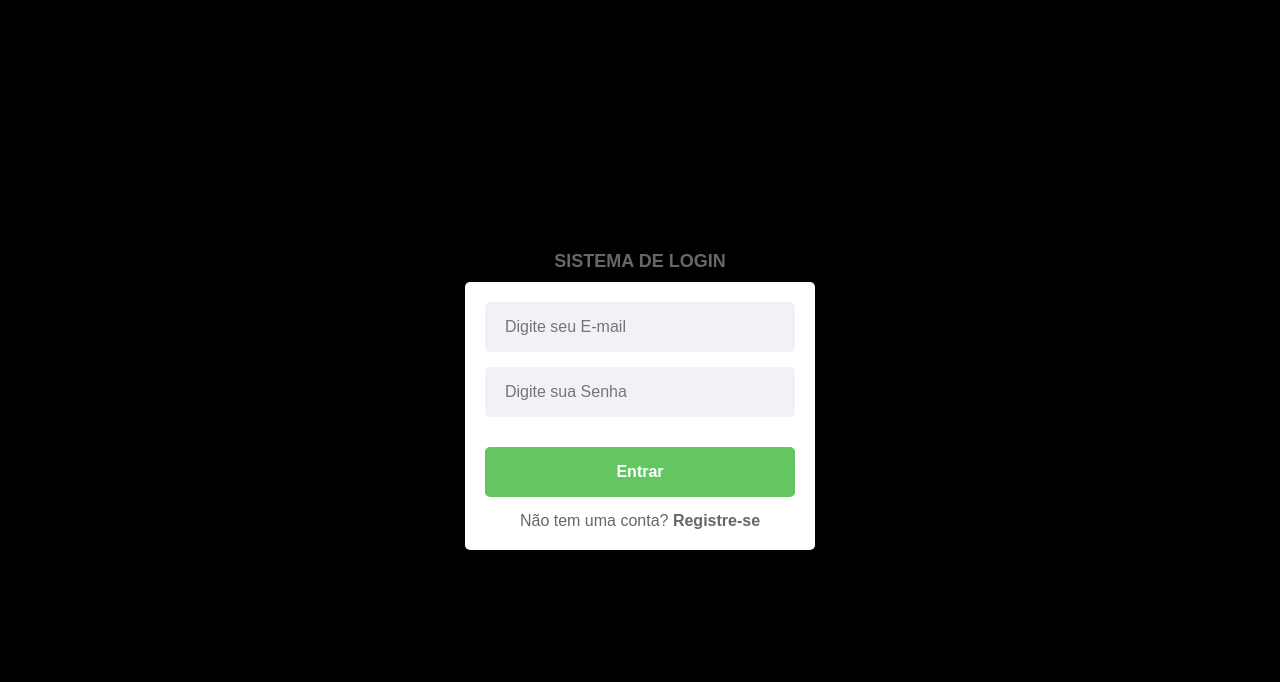
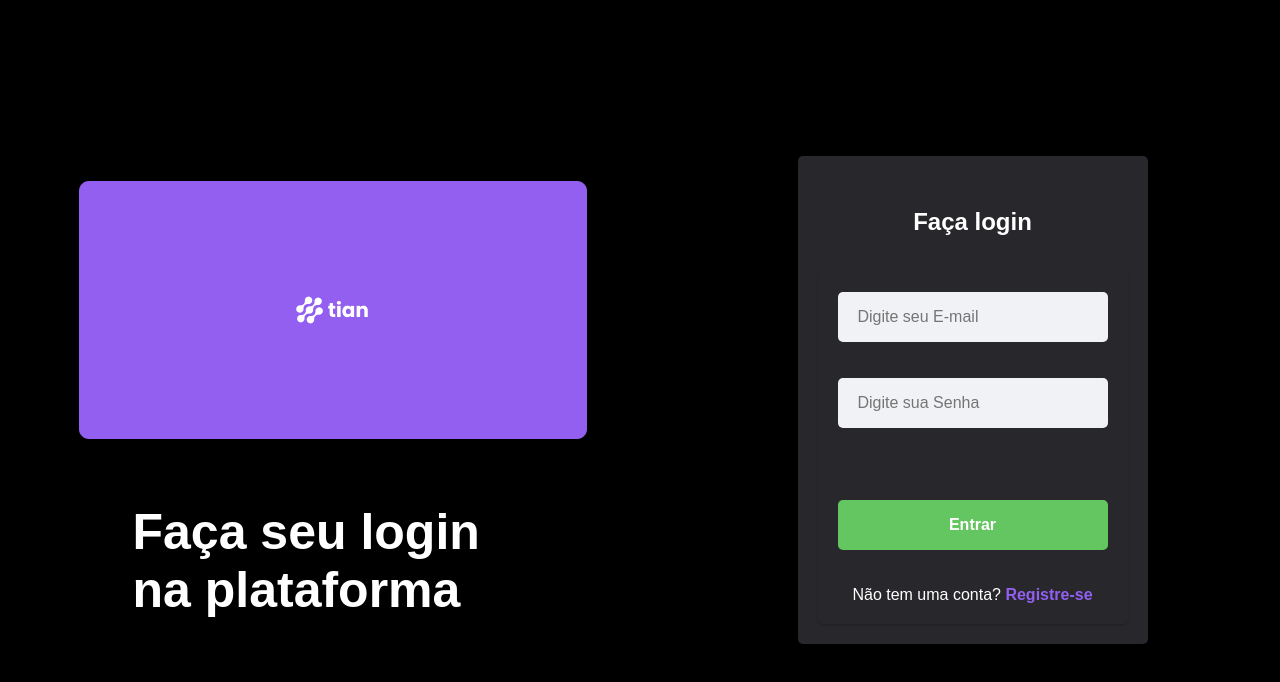
Before and after one commit to JpLimags/Catalago-Filmes-POO, a React (Create React App) app: page / in a window 1280 px wide. Shown: the top 682 px of the page. Built offline with nearby package versions, Linux system fonts and the light colour scheme.

Commit message:
Finished Signin style

```diff
--- a/src/pages/Signin/index.js
+++ b/src/pages/Signin/index.js
@@ -4,6 +4,7 @@ import Button from "../../components/button"
 import * as C from "./styles"
 import { Link, useNavigate } from "react-router-dom"
 import useAuth from "../../hooks/useAuth"
+import logo from "./assets/Logo.png"
 
 const Signin = () => {
   const { signin } = useAuth()
@@ -31,8 +32,13 @@ const Signin = () => {
 
   return (
     <C.Container>
-      <C.Label>SISTEMA DE LOGIN</C.Label>
+      <C.Left>
+        <h1 style={{color: "white", fontSize: '50px'}}>Faça seu login na plataforma</h1>
+        <img src={logo} alt="Logo do site"></img>
+      </C.Left>
       <C.Content>
+        <C.Label>Faça login</C.Label>
+        <C.Form>
           <Input
             type="email"
             placeholder="Digite seu E-mail"
@@ -47,12 +53,14 @@ const Signin = () => {
           />
           <C.labelError>{error}</C.labelError>
           <Button Text="Entrar" onClick={handleLogin} />
-        <C.LabelSignup>
+          <C.LabelSignin>
             Não tem uma conta?
             <C.Strong>
               <Link to="/signup">&nbsp;Registre-se</Link>
             </C.Strong>
-        </C.LabelSignup>
+          </C.LabelSignin>
+        </C.Form>
+
       </C.Content>
     </C.Container>
   )
--- a/src/pages/Signin/styles.js
+++ b/src/pages/Signin/styles.js
@@ -1,49 +1,97 @@
-import styled from "styled-components";
+import styled from "styled-components"
 
 export const Container = styled.div`
+  box-sizing: border-box;
+  margin: 0;
   display: flex;
+  justify-content: space-around;
   align-items: center;
+  height: 100vh;
+  width: 100vw;
+  background-color: black;
+`
+export const Left = styled.div`
+  width: 50vh;
+  height: 100vh;
+  display: flex;
   justify-content: center;
-  flex-direction: column;
-  gap: 10px;
-  height: 100vh;
-`;
+  align-items: center;
+  flex-direction: column-reverse;
+  gap: 4rem;
+`
 
-export const Content = styled.div`
-  gap: 15px;
+export const Right = styled.div``
+
+export const Form = styled.form`
+  gap: 36px;
   display: flex;
   align-items: center;
   justify-content: center;
   flex-direction: column;
   width: 100%;
   box-shadow: 0 1px 2px #0003;
-  background-color: white;
+  background-color: #28282C;
   max-width: 350px;
   padding: 20px;
   border-radius: 5px;
-`;
+`
+
+
+export const TextContent = styled.div`
+  display: flex;
+  flex-direction: column;
+  align-self: center;
+  width: 100%;
+  max-width: 480px;
+  padding-left: 100px;
+  background-color: red;
+
+
+}
+`
+
+export const Content = styled.div`
+  gap: 36px;
+  display: flex;
+  align-items: center;
+  justify-content: center;
+  flex-direction: column;
+  width: 100%;
+  box-shadow: 0 1px 2px #0003;
+  background-color: #28282C;
+  max-width: 350px;
+  padding: 20px;
+  border-radius: 5px;
+`
 
 export const Label = styled.label`
+  font-size: 24px;
+  font-weight: 600;
+  color: white;
+  margin-top: 2rem;
+`
+
+export const Text = styled.text`
   font-size: 18px;
   font-weight: 600;
-  color: #676767;
-`;
+  color: white;
+  font-size: 80px;
+`
 
-export const LabelSignup = styled.label`
+export const LabelSignin = styled.label`
   font-size: 16px;
-  color: #676767;
-`;
+  color: white;
+`
 
 export const labelError = styled.label`
   font-size: 14px;
   color: red;
-`;
+`
 
 export const Strong = styled.strong`
   cursor: pointer;
-
   a {
     text-decoration: none;
-    color: #676767;
+    color: #925FF0;
   }
-`;
+`
--- a/src/pages/Signup/style.css
+++ /dev/null
@@ -1,228 +0,0 @@
-/* CSS reset */
-*, *:before, *:after {
-    margin:0;
-    padding:0;
-    font-family: Arial,sans-serif;
-  }
-
-  body{
-    margin:10px;
-  }
-
-  a{
-    text-decoration: none;
-  }
-
-  /* esconde as ancoras da tela */
-  a.links{
-    display: none;
-  }
-
-  /* content que contem os formulários */
-  .content{
-    width: 500px;
-    margin: 0px auto;
-    position: relative;
-  }
-
-  /* formatando o cabeçalho dos formulários */
-  h1{
-    font-size: 48px;
-    color: #066a75;
-    padding: 10px 0;
-    font-family: Arial,sans-serif;
-    font-weight: bold;
-    text-align: center;
-    padding-bottom: 30px;
-  }
-  h1:after{
-    content: ' ';
-    display: block;
-    width: 100%;
-    height: 2px;
-    margin-top: 10px;
-    background: -webkit-linear-gradient(left, rgba(147,184,189,0) 0%,rgba(147,184,189,0.8) 20%,rgba(147,184,189,1) 53%,rgba(147,184,189,0.8) 79%,rgba(147,184,189,0) 100%);
-    background: linear-gradient(left, rgba(147,184,189,0) 0%,rgba(147,184,189,0.8) 20%,rgba(147,184,189,1) 53%,rgba(147,184,189,0.8) 79%,rgba(147,184,189,0) 100%);
-  }
-
-  p{
-    margin-bottom:15px;
-  }
-  p:first-child{
-    margin: 0px;
-  }
-  label{
-    color: #405c60;
-    position: relative;
-  }
-
-  /**** advanced input styling ****/
-  /* placeholder */
-  ::-webkit-input-placeholder  {
-    color: #bebcbc;
-    font-style: italic;
-  }
-  input:-moz-placeholder,
-  textarea:-moz-placeholder{
-    color: #bebcbc;
-    font-style: italic;
-  }
-  input {
-    outline: none;
-  }
-
-  input:not([type="checkbox"]){
-    width: 95%;
-    margin-top: 4px;
-    padding: 10px;
-    border: 1px solid #b2b2b2;
-
-    -webkit-border-radius: 3px;
-    border-radius: 3px;
-
-    -webkit-box-shadow: 0px 1px 4px 0px rgba(168, 168, 168, 0.6) inset;
-    box-shadow: 0px 1px 4px 0px rgba(168, 168, 168, 0.6) inset;
-
-    -webkit-transition: all 0.2s linear;
-    transition: all 0.2s linear;
-  }
-
-  /*estilo do botão submit */
-  input[type="submit"]{
-    width: 100%!important;
-    cursor: pointer;
-    background: #3d9db3;
-    padding: 8px 5px;
-    color: #fff;
-    font-size: 20px;
-    border: 1px solid #fff;
-    margin-bottom: 10px;
-    text-shadow: 0 1px 1px #333;
-
-    -webkit-border-radius: 5px;
-    border-radius: 5px;
-
-    transition: all 0.2s linear;
-  }
-  input[type="submit"]:hover{
-    background: #4ab3c6;
-  }
-
-  /*marcando os links para mudar de um formulário para outro */
-  .link{
-    position: absolute;
-    background: #e1eaeb;
-    color: #7f7c7c;
-    left: 0px;
-    height: 20px;
-    width: 440px;
-    padding: 17px 30px 20px 30px;
-    font-size: 16px;
-    text-align: right;
-    border-top: 1px solid #dbe5e8;
-
-    -webkit-border-radius: 0 0  5px 5px;
-    border-radius: 0 0  5px 5px;
-  }
-  .link a {
-    font-weight: bold;
-    background: #f7f8f1;
-    padding: 6px;
-    color: rgb(29, 162, 193);
-    margin-left: 10px;
-    border: 1px solid #cbd518;
-
-    -webkit-border-radius: 4px;
-    border-radius: 4px;
-
-    -webkit-transition: all 0.4s linear;
-    transition: all 0.4s  linear;
-  }
-  .link a:hover {
-    color: #39bfd7;
-    background: #f7f7f7;
-    border: 1px solid #4ab3c6;
-  }
-
-  /* estilos para para ambos os formulários */
-  #cadastro,
-  #login{
-    position: absolute;
-    top: 0px;
-    width: 88%;
-    padding: 18px 6% 60px 6%;
-    margin: 0 0 35px 0;
-    background: rgb(247, 247, 247);
-    border: 1px solid rgba(147, 184, 189,0.8);
-
-    border-radius: 5px;
-
-    -webkit-animation-duration: 0.5s;
-    -webkit-animation-timing-function: ease;
-    -webkit-animation-fill-mode: both;
-
-    animation-duration: 0.5s;
-    animation-timing-function: ease;
-    animation-fill-mode: both;
-  }
-
-  #paracadastro:target ~ .content #cadastro,
-  #paralogin:target ~ .content #login{
-    z-index: 2;
-    -webkit-animation-name: fadeInLeft;
-    animation-name: fadeInLeft;
-
-    -webkit-animation-delay: .1s;
-    animation-delay: .1s;
-  }
-  #registro:target ~ .content #login,
-  #paralogin:target ~ .content #cadastro{
-    -webkit-animation-name: fadeOutLeft;
-    animation-name: fadeOutLeft;
-  }
-
-  /*fadeInLeft*/
-  @-webkit-keyframes fadeInLeft {
-    0% {
-      opacity: 0;
-      -webkit-transform: translateX(-20px);
-    }
-    100% {
-      opacity: 1;
-      -webkit-transform: translateX(0);
-    }
-  }
-
-  @keyframes fadeInLeft {
-    0% {
-      opacity: 0;
-      transform: translateX(-20px);
-    }
-    100% {
-      opacity: 1;
-      transform: translateX(0);
-    }
-  }
-
-  /*fadeOutLeft*/
-  @-webkit-keyframes fadeOutLeft {
-    0% {
-      opacity: 1;
-      -webkit-transform: translateX(0);
-    }
-    100% {
-      opacity: 0;
-      -webkit-transform: translateX(-20px);
-    }
-  }
-
-  @keyframes fadeOutLeft {
-    0% {
-      opacity: 1;
-      transform: translateX(0);
-    }
-    100% {
-      opacity: 0;
-      transform: translateX(-20px);
-    }
-  }
```
Also changed, not shown: src/pages/Signin/assets/Logo.png (added), src/pages/Signup/assets/Logo.svg (deleted). Lines whose indentation alone changed are shown as unchanged.
